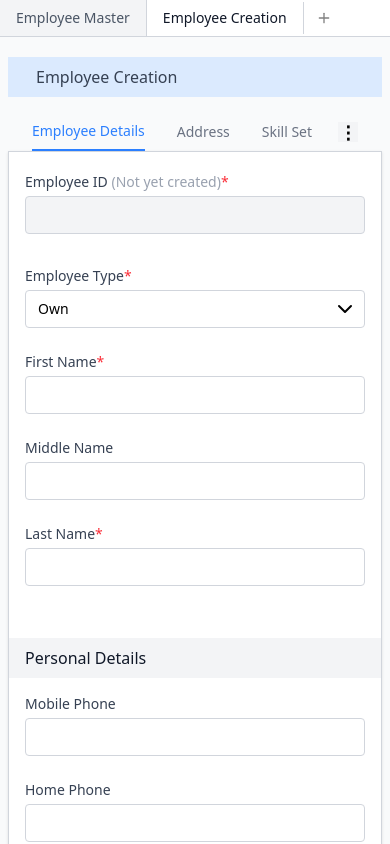
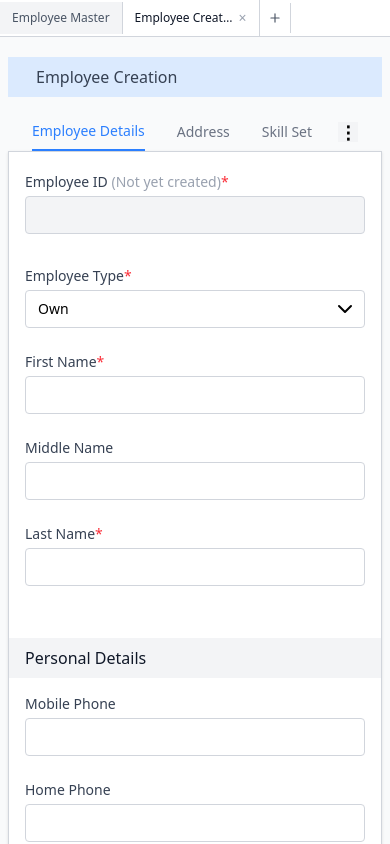
Before and after one commit to archanaprabhat/employee-form, a React (Vite) app in the folder employee-ui/: page / in a window 390 px wide. Shown: the top 844 px of the page. Built offline with nearby package versions, Linux system fonts and the light colour scheme.

Commit message:
Bug fixes

```diff
--- a/employee-ui/src/App.jsx
+++ b/employee-ui/src/App.jsx
@@ -95,6 +95,14 @@ const TableHeader = ({ header, selectedRows, filteredEmployees, onSelectAll }) =
 );
 
 const EmployeeCreationForm = () => {
+  // Main navigation state
+  const [activeMainTab, setActiveMainTab] = useState('employee-creation');
+  const [mainTabs, setMainTabs] = useState([
+    { id: 'employee-master', label: 'Employee Master', closeable: false },
+    { id: 'employee-creation', label: 'Employee Creation', closeable: true }
+  ]);
+
+  // Sub-tab state (for form tabs within employee creation)
   const [activeTab, setActiveTab] = useState('employee-details');
   const [employees, setEmployees] = useState([
     { id: 1, employeeType: 'XXXX', firstName: 'XXXXXX', lastName: 'XXXXX' }
@@ -274,6 +282,37 @@ const EmployeeCreationForm = () => {
     document.body.removeChild(link);
   };
 
+  // Main tab functions
+  const handleMainTabClick = (tabId) => {
+    setActiveMainTab(tabId);
+  };
+
+  const handleAddNewTab = () => {
+    const newTabId = `employee-creation-${Date.now()}`;
+    const newTab = {
+      id: newTabId,
+      label: 'Employee Creation',
+      closeable: true
+    };
+    setMainTabs([...mainTabs, newTab]);
+    setActiveMainTab(newTabId);
+    // Reset form when creating new tab
+    handleCancel();
+  };
+
+  const handleCloseTab = (tabId, e) => {
+    e.stopPropagation();
+    if (mainTabs.length <= 1) return; // Prevent closing last tab
+
+    const updatedTabs = mainTabs.filter(tab => tab.id !== tabId);
+    setMainTabs(updatedTabs);
+
+    // If closing active tab, switch to the first available tab
+    if (activeMainTab === tabId) {
+      setActiveMainTab(updatedTabs[0].id);
+    }
+  };
+
   // Filter employees based on search
   const filteredEmployees = employees.filter(emp =>
     emp.firstName.toLowerCase().includes(searchTerm.toLowerCase()) ||
@@ -335,95 +374,91 @@ const EmployeeCreationForm = () => {
     { id: 'skill-set', label: 'Skill Set' }
   ];
 
-  // Tab content renderer
-  const renderTabContent = () => {
-    switch(activeTab) {
-      case 'employee-details':
-        return (
-          <div className="px-4 py-5">
-            {/* Employee ID and Type Row */}
-            <div className="grid grid-cols-1 md:grid-cols-2 gap-8 mb-6">
-              <InputField
-                name="employeeId"
-                label="Employee ID"
-                placeholder="(Not yet created)"
-                required={true}
-                disabled={true}
-                value={formData.employeeId}
-                onChange={handleInputChange}
-                error={errors.employeeId}
-              />
-              <SelectField
-                name="employeeType"
-                label="Employee Type"
-                options={employeeTypeOptions}
-                required={true}
-                value={formData.employeeType}
-                onChange={handleInputChange}
-                error={errors.employeeType}
-              />
+  // Employee Master Page Component
+  const renderEmployeeMasterPage = () => (
+    <div className="min-h-screen bg-gray-50">
+      {/* Page Header */}
+      <div className='pb-5'></div>
+      <div className="bg-blue-100 mx-2">
+        <div className="px-4 py-2">
+          <h1 className="text-gray-700 mx-3">Employee Master</h1>
+        </div>
+      </div>
+
+      {/* Employee Master Content */}
+      <div className="mx-2 mt-4 bg-white border border-gray-300 shadow-sm">
+        <div className="px-4 py-8 text-center">
+          <div className="max-w-md mx-auto">
+            <div className="mb-6">
+              <div className="w-16 h-16 bg-blue-100 rounded-full flex items-center justify-center mx-auto mb-4">
+                <Plus className="w-8 h-8 text-blue-500" />
+              </div>
+              <h2 className="text-xl font-medium text-gray-800 mb-2">Welcome to Employee Master</h2>
+              <p className="text-gray-600 text-sm">
+                This is the main dashboard for managing all your employees. Here you can view, search, and manage your employee database.
+              </p>
             </div>
 
-            {/* Name Fields Row */}
-            <div className="grid grid-cols-1 md:grid-cols-3 gap-6 mb-8">
-              {nameFields.map(field => (
-                <InputField
-                  key={field.name}
-                  name={field.name}
-                  label={field.label}
-                  required={field.required}
-                  value={formData[field.name]}
-                  onChange={handleInputChange}
-                  error={errors[field.name]}
-                />
-              ))}
+            <div className="grid grid-cols-1 sm:grid-cols-2 gap-4 mt-8">
+              <button
+                onClick={() => handleAddNewTab()}
+                className="flex items-center justify-center space-x-2 px-4 py-3 bg-blue-600 text-white rounded-lg hover:bg-blue-700 transition-colors text-sm"
+              >
+                <Plus className="w-4 h-4" />
+                <span>Create New Employee</span>
+              </button>
+
+              <button
+                className="flex items-center justify-center space-x-2 px-4 py-3 border border-gray-300 text-gray-700 rounded-lg hover:bg-gray-50 transition-colors text-sm"
+              >
+                <Search className="w-4 h-4" />
+                <span>Search Employees</span>
+              </button>
+            </div>
+
+            {/* Employee Statistics */}
+            <div className="grid grid-cols-2 sm:grid-cols-4 gap-4 mt-8 pt-8 border-t border-gray-200">
+              <div className="text-center">
+                <div className="text-2xl font-bold text-blue-600">{employees.length}</div>
+                <div className="text-xs text-gray-500">Total Employees</div>
+              </div>
+              <div className="text-center">
+                <div className="text-2xl font-bold text-green-600">
+                  {employees.filter(emp => emp.employeeType === 'Own').length}
+                </div>
+                <div className="text-xs text-gray-500">Own Employees</div>
+              </div>
+              <div className="text-center">
+                <div className="text-2xl font-bold text-orange-600">
+                  {employees.filter(emp => emp.employeeType === 'Contract').length}
+                </div>
+                <div className="text-xs text-gray-500">Contract</div>
+              </div>
+              <div className="text-center">
+                <div className="text-2xl font-bold text-purple-600">
+                  {employees.filter(emp => emp.employeeType === 'Consultant').length}
+                </div>
+                <div className="text-xs text-gray-500">Consultants</div>
+              </div>
             </div>
           </div>
-        );
+        </div>
+      </div>
+    </div>
+  );
 
-      case 'address':
-        return (
-          <div className="px-4 py-5 text-center">
-            <h2 className="text-xl text-gray-600">Address Tab</h2>
-            <p className="text-gray-500 mt-2">Address form fields would go here</p>
-          </div>
-        );
-
-      case 'skill-set':
-        return (
-          <div className="px-4 py-5 text-center">
-            <h2 className="text-xl text-gray-600">Skill Set Tab</h2>
-            <p className="text-gray-500 mt-2">Skill set form fields would go here</p>
-          </div>
-        );
-
-      default:
-        return null;
+  // Main content renderer based on active main tab
+  const renderMainContent = () => {
+    if (activeMainTab === 'employee-master') {
+      return renderEmployeeMasterPage();
+    } else {
+      // Employee Creation page (default)
+      return renderEmployeeCreationPage();
     }
   };
 
-  return (
+  const renderEmployeeCreationPage = () => (
     <div className="min-h-screen bg-gray-50">
-      {/* Navigation Header */}
-      <div className="bg-white">
-        <div className="flex flex-wrap items-center justify-between border-b border-gray-300 w-full">
-          <div className="flex flex-wrap items-center w-full sm:w-auto">
-            <button className="px-4 py-2 text-sm text-gray-600 bg-gray-100 border-r border-gray-300 whitespace-nowrap">
-              Employee Master
-            </button>
-            <button className="px-4 py-2 text-sm text-gray-900 font-medium bg-white whitespace-nowrap">
-              Employee Creation
-            </button>
-            <button className="px-3 py-2 border-l border-gray-300 flex items-center justify-center bg-white whitespace-nowrap">
-              <Plus size={16} color='gray' />
-            </button>
-          </div>
-          <button className="hidden lg:flex text-blue-500 text-sm items-center mr-5">
-            <span className="mr-1">←</span> Back
-          </button>
-        </div>
-      </div>
-
       {/* Page Header */}
       <div className='pb-5'></div>
       <div className="bg-blue-100 mx-2">
@@ -620,6 +655,127 @@ const EmployeeCreationForm = () => {
       </div>
     </div>
   );
+
+  // Tab content renderer
+  const renderTabContent = () => {
+    switch(activeTab) {
+      case 'employee-details':
+        return (
+          <div className="px-4 py-5">
+            {/* Employee ID and Type Row */}
+            <div className="grid grid-cols-1 md:grid-cols-2 gap-8 mb-6">
+              <InputField
+                name="employeeId"
+                label="Employee ID"
+                placeholder="(Not yet created)"
+                required={true}
+                disabled={true}
+                value={formData.employeeId}
+                onChange={handleInputChange}
+                error={errors.employeeId}
+              />
+              <SelectField
+                name="employeeType"
+                label="Employee Type"
+                options={employeeTypeOptions}
+                required={true}
+                value={formData.employeeType}
+                onChange={handleInputChange}
+                error={errors.employeeType}
+              />
+            </div>
+
+            {/* Name Fields Row */}
+            <div className="grid grid-cols-1 md:grid-cols-3 gap-6 mb-8">
+              {nameFields.map(field => (
+                <InputField
+                  key={field.name}
+                  name={field.name}
+                  label={field.label}
+                  required={field.required}
+                  value={formData[field.name]}
+                  onChange={handleInputChange}
+                  error={errors[field.name]}
+                />
+              ))}
+            </div>
+          </div>
+        );
+
+      case 'address':
+        return (
+          <div className="px-4 py-5 text-center">
+            <h2 className="text-xl text-gray-600">Address Tab</h2>
+            <p className="text-gray-500 mt-2">Address form fields would go here</p>
+          </div>
+        );
+
+      case 'skill-set':
+        return (
+          <div className="px-4 py-5 text-center">
+            <h2 className="text-xl text-gray-600">Skill Set Tab</h2>
+            <p className="text-gray-500 mt-2">Skill set form fields would go here</p>
+          </div>
+        );
+
+      default:
+        return null;
+    }
+  };
+
+  return (
+    <div className="min-h-screen bg-gray-50">
+      {/* Navigation Header */}
+      <div className="bg-white">
+        <div className="flex items-center justify-between border-b border-gray-300 w-full overflow-x-auto">
+          <div className="flex items-center min-w-0 flex-1">
+            {/* Dynamic Tabs */}
+            <div className="flex items-center min-w-0">
+              {mainTabs.map((tab, index) => (
+                <div key={tab.id} className="flex items-center flex-shrink-0">
+                  <button
+                    onClick={() => handleMainTabClick(tab.id)}
+                    className={`flex items-center px-3 sm:px-4 py-2 text-xs sm:text-sm border-r border-gray-300 whitespace-nowrap min-w-0 ${
+                      activeMainTab === tab.id
+                        ? 'text-gray-900 font-medium bg-white'
+                        : 'text-gray-600 bg-gray-100 hover:bg-gray-50'
+                    }`}
+                  >
+                    <span className="truncate max-w-[100px] sm:max-w-none">{tab.label}</span>
+                    {tab.closeable && mainTabs.length > 1 && (
+                      <button
+                        onClick={(e) => handleCloseTab(tab.id, e)}
+                        className="ml-1 sm:ml-2 text-gray-400 hover:text-gray-600 flex-shrink-0"
+                      >
+                        <span className="text-sm">×</span>
+                      </button>
+                    )}
+                  </button>
+                </div>
+              ))}
+            </div>
+
+            {/* Add New Tab Button */}
+            <button
+              onClick={handleAddNewTab}
+              className="px-2 sm:px-3 py-2 border-r border-gray-300 flex items-center justify-center bg-white hover:bg-gray-50 flex-shrink-0"
+              title="Add New Tab"
+            >
+              <Plus size={14} className="text-gray-600" />
+            </button>
+          </div>
+
+          {/* Back Button - Hidden on small screens, shown on larger screens */}
+          <button className="hidden lg:flex text-blue-500 text-sm items-center mr-5 flex-shrink-0">
+            <span className="mr-1">←</span> Back
+          </button>
+        </div>
+      </div>
+
+      {/* Main Content */}
+      {renderMainContent()}
+    </div>
+  );
 };
 
 export default EmployeeCreationForm;
```
